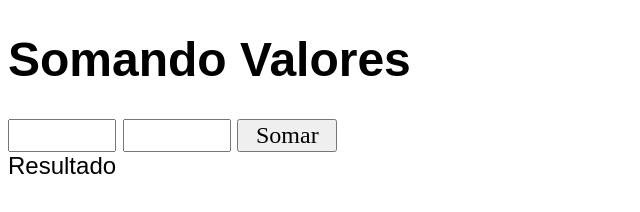
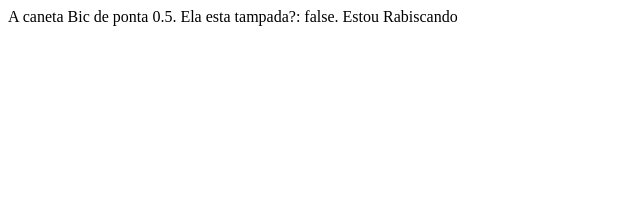
Before and after one commit to GuiPrazeres/EstudoDeJavaScript, a plain HTML site: page index.html in a window 1280 px wide. Shown: the whole page, without its empty margins (0-640 px from the left). Drawn offline with Linux system fonts and the light colour scheme.

Commit message:
Treinando classe objeto printando na tela

```diff
--- a/index.html
+++ b/index.html
@@ -5,44 +5,42 @@
 	<meta name="viewport" content="width=device-width, initial-scale=1.0">
 	<title>Somando Numeros</title>
 	<style type="text/css">
-		body{
-			font: normal 18pt Arial;
-		}
-		input{
-			font: normal 18pt Arianl;
-			width: 100px;
-		}
-		div#res{
-			margin-top: 20px;
-		}
 	</style>
 </head>
 <body>
-<!--
-Explicação
-
-name do formulario input é utilizado para identificar o valor daquela variável no backend
-id do formulario input foi utilizado como parametro para captação de valores digitados pelo usuario
-Tive que criar novas variaveis para receber essa string do input em forma de numero
-Outra variavel para obter o resultado da operação, e chamar pelo DOM a função de escrever na tela innerHTML.
-
--->
-	<h1>Somando Valores</h1>
-	<input type="number" name="ntext1" id="text1">
-	<input type="number" name="ntext2" id="text2">
-	<input type="button" value="Somar" onclick="somar()">
-	<div id="stringButton">Resultado</div>
 
 	<script>
-		function somar(){
-			var input1 = window.document.getElementById('text1')
-			var input2 = window.document.querySelector('input#text2') // Utilizando querySelector
-			var stringButton = window.document.getElementById('stringButton')
-			var n1 = new Number(input1.value)
-			var n2 = new Number(input2.value)
-			var resultadoSoma = n1+n2
-			stringButton.innerHTML = `A soma entre ${n1} e ${n2} é igual a <strong>${resultadoSoma}</strong>`
+		class Caneta{
+			constructor(modelo, ponta, situacaoTampa){
+				this.modelo = modelo
+				this.ponta = ponta
+				this.tampada = situacaoTampa
+			}
+			status(){
+				document.write(`A caneta ${this.modelo} de ponta ${this.ponta}. Ela esta tampada?: ${this.situacaoTampa}. `);
+
+			}
+			rabiscar(){
+				if (this.situacaoTampa == true){
+					document.write(`Erro! não posso rabiscar`)
+				} else {
+					document.write(`Estou Rabiscando`)
+				}
+			}
+			tampar(){
+
+			}
+			destampar(){
+
+			}
 		}
+
+		const caneta = new Caneta("Bic", 0.5, false);
+		//?????Não consigo atribuir direto na criação do objeto
+		//?????Não sei como pular de linha do write
+		caneta.situacaoTampa = false
+		caneta.status()
+		caneta.rabiscar()
 	</script>
 </body>
 </html>
```
